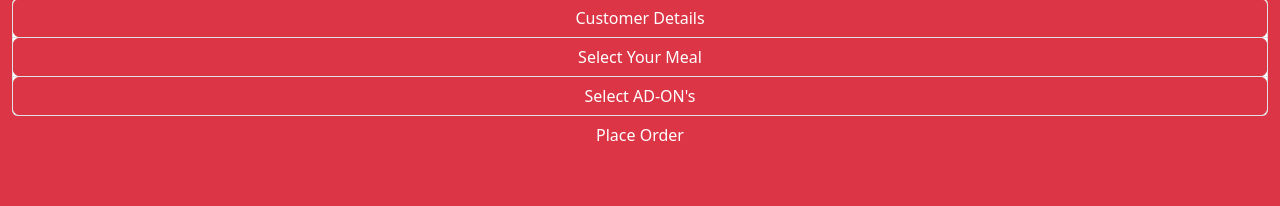
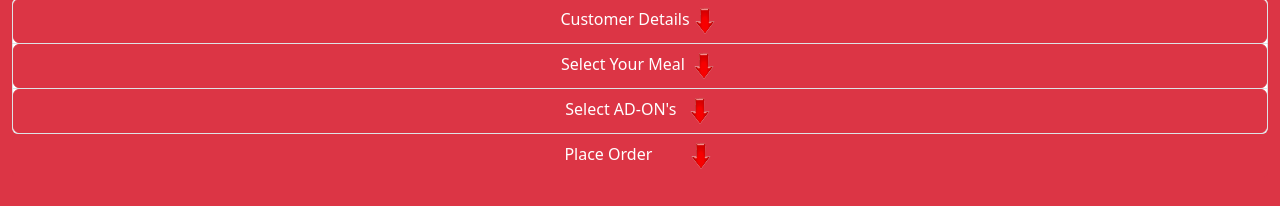
Before and after one commit to Rohit-Patil15/ui-portfolio, a website: page swadeshi-order/swadeshi-order.html in a window 1280 px wide. Shown: the part 242-448 px from the top of the page. Drawn offline with nearby package versions, Linux system fonts and the light colour scheme.

Commit message:
version-26 updated

```diff
--- a/swadeshi-order/swadeshi-order.html
+++ b/swadeshi-order/swadeshi-order.html
@@ -86,7 +86,7 @@
             <!--Customer Details-->
             <div class="accordion-item">
                 <div class="accordion-header">
-                    <button data-bs-target="#customer" data-bs-toggle="collapse" class="btn btn-danger w-100">Customer Details</button>
+                    <button data-bs-target="#customer" data-bs-toggle="collapse" class="btn btn-danger w-100">Customer Details<img src="../public/images/down-arrow1.gif"  height="30px"></button>
                 </div>
                 <div class="accordion-collapse p-2 collapse" id="customer" data-bs-parent="#kfc">
                     <div class="accordion-body">
@@ -360,7 +360,7 @@
           <!-- Meal Details -->
           <div class="accordion-item">
              <div class="accordion-header">
-                <button data-bs-target="#meal" data-bs-toggle="collapse" class="btn btn-danger w-100">Select Your Meal</button>
+                <button data-bs-target="#meal" data-bs-toggle="collapse" class="btn btn-danger w-100">Select Your Meal  <img src="../public/images/down-arrow1.gif"  height="30px"></button>
              </div>
              <div class="accordion-collapse collapse" id="meal" data-bs-parent="#kfc">
                 <div class="accordion-body p-2">
@@ -385,7 +385,7 @@
           <!--Add On's-->
           <div class="accordion-item">
              <div class="accordion-header">
-                <button data-bs-target="#adon" data-bs-toggle="collapse" class="btn btn-danger w-100">Select AD-ON's</button>
+                <button data-bs-target="#adon" data-bs-toggle="collapse" class="btn btn-danger w-100">Select AD-ON's &nbsp<img src="../public/images/down-arrow1.gif"  height="30px"></button>
              </div>
              <div class="accordion-collapse collapse" id="adon" data-bs-parent="#kfc">
                 <div class="accordion-body p-2">
@@ -407,7 +407,7 @@
              </div>
           </div>
         </div>
-        <button onclick="PlaceOrderClick()" data-bs-target="#bill" data-bs-toggle="modal" class="btn btn-danger w-100">Place Order</button>
+        <button onclick="PlaceOrderClick()" data-bs-target="#bill" data-bs-toggle="modal" class="btn btn-danger w-100">Place Order &nbsp;&nbsp;&nbsp;&nbsp;&nbsp;&nbsp;&nbsp;<img src="../public/images/down-arrow1.gif"  height="30px"></button>
         <div class="modal fade" id="bill">
             <div class="modal-dialog">
                 <div class="modal-content">
```
Also changed, not shown: public/images/down-arrow1.gif (added).
